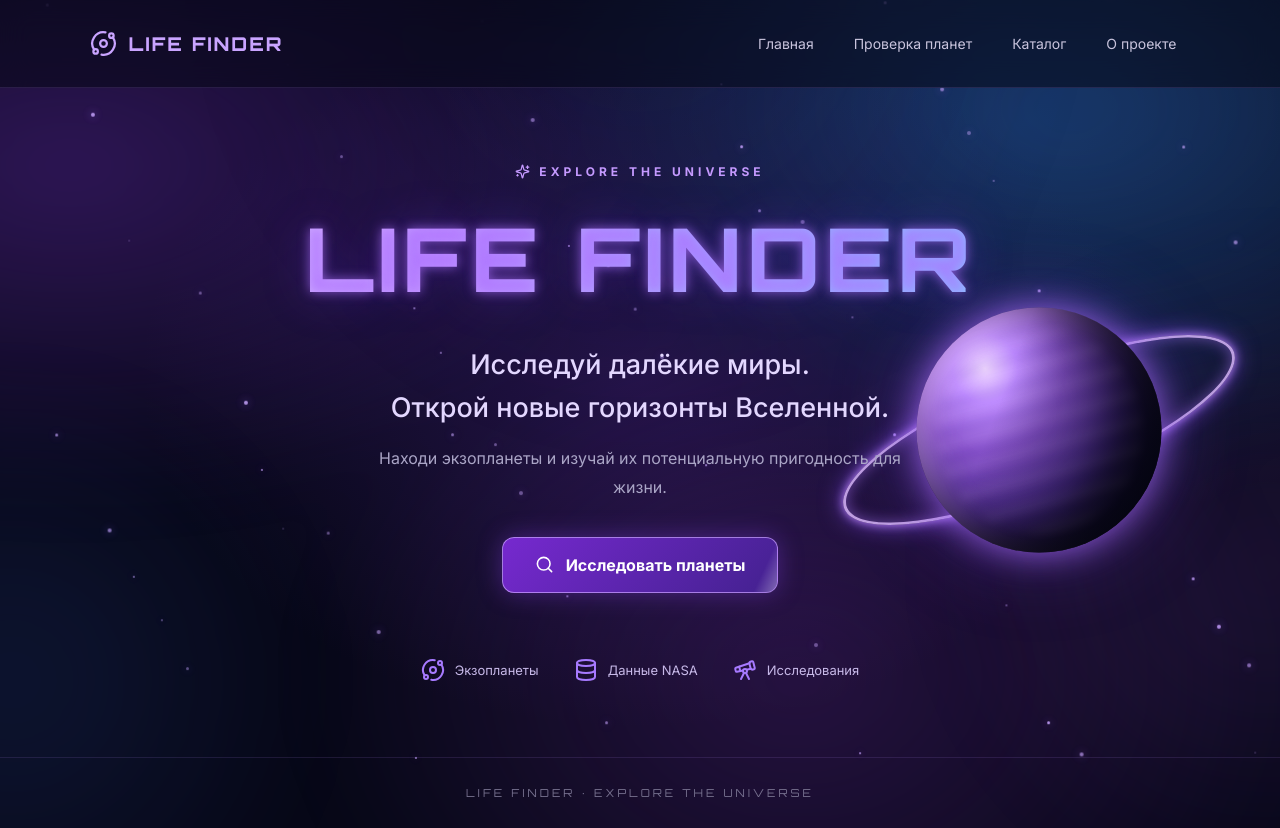
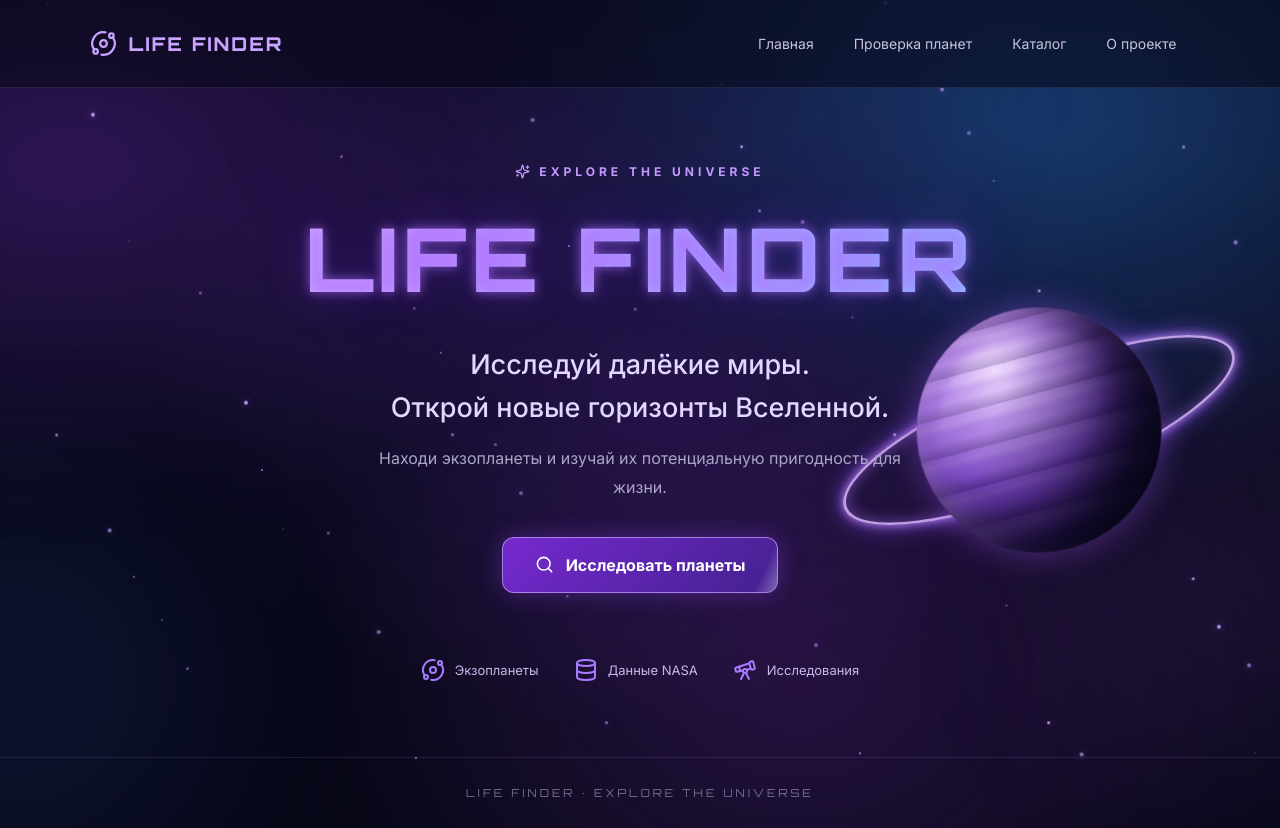
Before and after one commit to mayskk/life-finder-next, a React (Vite) app: page / in a window 1280 px wide. Built offline with nearby package versions, Linux system fonts and the light colour scheme.

Commit message:
Update style.css

```diff
--- a/src/style.css
+++ b/src/style.css
@@ -851,3 +851,48 @@ footer {
     opacity: 0.3;
   }
 }
+
+/* REALISTIC PURPLE PLANET */
+
+.planet-body {
+  overflow: hidden;
+  background:
+    repeating-linear-gradient(
+      165deg,
+      transparent 0px,
+      rgba(255, 255, 255, 0.08) 8px,
+      rgba(120, 75, 210, 0.25) 15px,
+      transparent 25px,
+      rgba(35, 20, 90, 0.35) 38px
+    ),
+    radial-gradient(
+      circle at 32% 25%,
+      #e3c9ff 0%,
+      #a77bea 20%,
+      #7145c5 45%,
+      #38206f 72%,
+      #130d35 100%
+    );
+  box-shadow:
+    inset -35px -15px 55px rgba(5, 3, 25, 0.85),
+    inset 12px 8px 35px rgba(235, 210, 255, 0.35),
+    0 0 35px rgba(157, 95, 255, 0.4);
+  animation: planetSurface 24s linear infinite;
+}
+
+.planet-light {
+  background: radial-gradient(
+    circle at 30% 25%,
+    rgba(255, 255, 255, 0.55),
+    transparent 55%
+  );
+}
+
+@keyframes planetSurface {
+  from {
+    filter: hue-rotate(0deg);
+  }
+  to {
+    filter: hue-rotate(18deg);
+  }
+}
```
